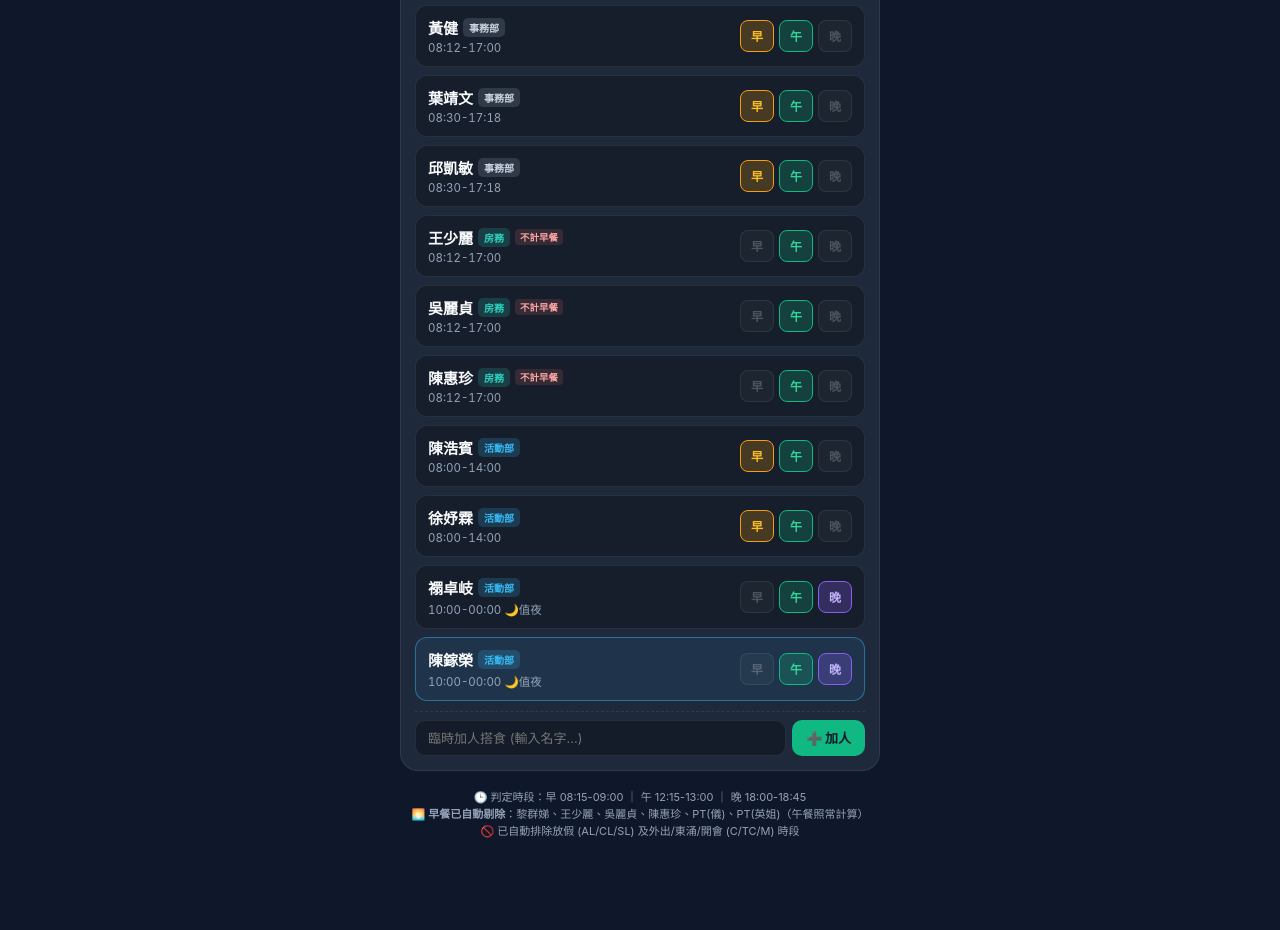
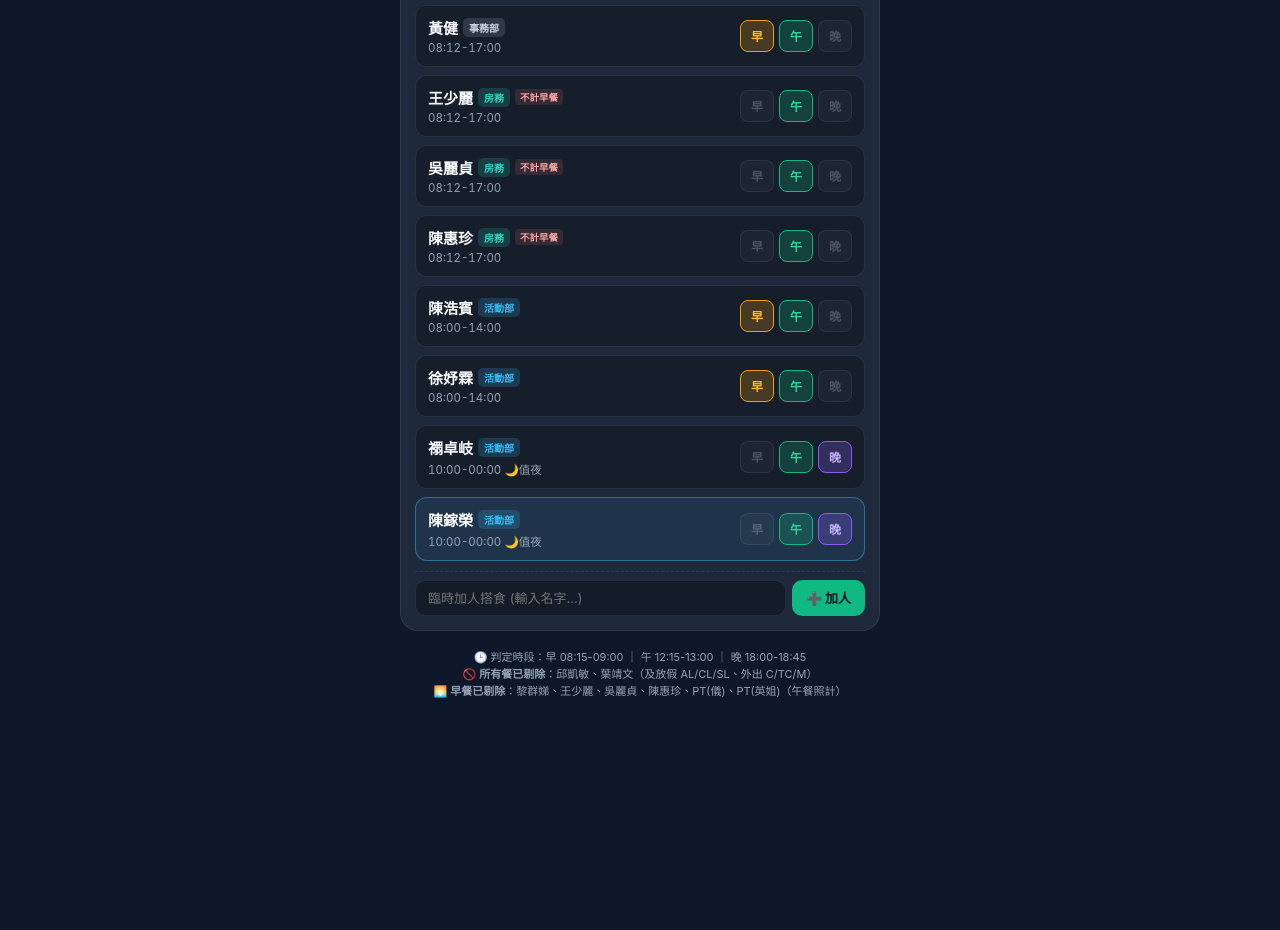
Before and after one commit to ahka0208-creator/Mealcheck, a plain HTML site: page index.html in a window 1280 px wide. Shown: the part 820-1750 px from the top of the page. After the commit the page ends 1610 px from the top, so only its background shows below. Drawn offline with Linux system fonts and the light colour scheme.

```diff
--- a/index.html
+++ b/index.html
@@ -523,7 +523,7 @@
             <button class="nav-arrow" onclick="stepDay(1)">▶</button>
         </div>
 
-        <!-- 早午晚 3 格大數（連確切用餐時段） -->
+        <!-- 早午晚 3 格大數 -->
         <div class="meals-grid">
             <div class="meal-card b-card" id="cardB" onclick="toggleMealFilter('B')">
                 <span class="meal-icon">🌅</span>
@@ -562,10 +562,10 @@
             <div style="font-size:13px; font-weight:900; color:var(--primary);">⚙️ 用餐時段重疊判定微調</div>
             <label class="rule-item">
                 <div>
-                    <strong>08:30 上班計早餐 (葉靖文、邱凱敏)</strong>
-                    <small>08:30–09:00 與早餐時段重疊 30 分鐘；關閉則只計 08:15 前上班者</small>
+                    <strong>黃健 (08:12 上班) 計早餐</strong>
+                    <small>08:12–17:00 涵蓋整個早餐時段；如不食早餐可關閉</small>
                 </div>
-                <input type="checkbox" id="rule0830Breakfast" class="switch-input" checked onchange="onRuleChange()">
+                <input type="checkbox" id="rule0812Breakfast" class="switch-input" checked onchange="onRuleChange()">
             </label>
             <label class="rule-item">
                 <div>
@@ -610,8 +610,8 @@
 
         <div class="excluded-note">
             🕒 判定時段：早 08:15-09:00 ｜ 午 12:15-13:00 ｜ 晚 18:00-18:45<br>
-            🌅 <strong>早餐已自動剔除</strong>：黎群娣、王少麗、吳麗貞、陳惠珍、PT(儀)、PT(英姐)（午餐照常計算）<br>
-            🚫 已自動排除放假 (AL/CL/SL) 及外出/東涌/開會 (C/TC/M) 時段
+            🚫 <strong>所有餐已剔除</strong>：邱凱敏、葉靖文（及放假 AL/CL/SL、外出 C/TC/M）<br>
+            🌅 <strong>早餐已剔除</strong>：黎群娣、王少麗、吳麗貞、陳惠珍、PT(儀)、PT(英姐)（午餐照計）
         </div>
     </div>
 
@@ -673,6 +673,8 @@
 
 <script>
     // ================= 2026年11月 完整整合更表資料 =================
+    // 已全餐剔除：邱凱敏、葉靖文
+    // 早餐剔除（午餐照計）：黎群娣、王少麗、吳麗貞、陳惠珍、PT(儀)、PT(英姐)
     const ROSTER_DATA = {
         1: { dow: "日", camp: "130出16出12出40日", staff: [
             { name: "李惠卿", dept: "廚房", intervals: [["07:00", "15:48"]] },
@@ -687,8 +689,6 @@
         ]},
         2: { dow: "一", camp: "營期空檔", staff: [
             { name: "張麗貞", dept: "廚房", intervals: [["09:12", "18:00"]] },
-            { name: "葉靖文", dept: "事務部", intervals: [["08:30", "17:18"]] },
-            { name: "邱凱敏", dept: "事務部", intervals: [["08:30", "17:18"]] },
             { name: "王少麗", dept: "房務", intervals: [["08:12", "17:00"]], noBreakfast: true },
             { name: "吳麗貞", dept: "房務", intervals: [["08:12", "17:00"]], noBreakfast: true },
             { name: "陳惠珍", dept: "房務", intervals: [["08:12", "17:00"]], noBreakfast: true },
@@ -696,8 +696,6 @@
         ]},
         3: { dow: "二", camp: "營期空檔", staff: [
             { name: "黃卓勳", dept: "廚房", intervals: [["09:12", "18:00"]] },
-            { name: "葉靖文", dept: "事務部", intervals: [["08:30", "17:18"]] },
-            { name: "邱凱敏", dept: "事務部", intervals: [["08:30", "17:18"]] },
             { name: "黎群娣", dept: "房務", intervals: [["08:12", "17:00"]], noBreakfast: true },
             { name: "王少麗", dept: "房務", intervals: [["08:12", "17:00"]], noBreakfast: true },
             { name: "陳惠珍", dept: "房務", intervals: [["08:12", "17:00"]], noBreakfast: true },
@@ -709,8 +707,6 @@
             { name: "吳玉英", dept: "廚房", intervals: [["09:12", "18:00"]] },
             { name: "李惠卿", dept: "廚房", intervals: [["13:00", "21:48"]] },
             { name: "張麗貞", dept: "廚房", intervals: [["13:00", "21:48"]] },
-            { name: "葉靖文", dept: "事務部", intervals: [["08:30", "17:18"]] },
-            { name: "邱凱敏", dept: "事務部", intervals: [["08:30", "17:18"]] },
             { name: "黎群娣", dept: "房務", intervals: [["08:12", "17:00"]], noBreakfast: true },
             { name: "吳麗貞", dept: "房務", intervals: [["08:12", "17:00"]], noBreakfast: true },
             { name: "楊世明", dept: "活動部", intervals: [["09:00", "17:00"]] },
@@ -725,8 +721,6 @@
             { name: "PT(YOYO)", dept: "廚房", intervals: [["07:00", "15:00"]] },
             { name: "張麗貞", dept: "廚房", intervals: [["13:00", "21:48"]] },
             { name: "PT(聰)", dept: "廚房", intervals: [["13:00", "21:00"]] },
-            { name: "葉靖文", dept: "事務部", intervals: [["08:30", "17:18"]] },
-            { name: "邱凱敏", dept: "事務部", intervals: [["08:30", "17:18"]] },
             { name: "黎群娣", dept: "房務", intervals: [["08:12", "17:00"]], noBreakfast: true },
             { name: "王少麗", dept: "房務", intervals: [["08:12", "17:00"]], noBreakfast: true },
             { name: "禤卓岐", dept: "活動部", intervals: [["08:00", "00:00"]], overnight: true },
@@ -743,8 +737,6 @@
             { name: "張麗貞", dept: "廚房", intervals: [["07:00", "13:00"], ["15:12", "18:00"]] },
             { name: "PT(JASMINE)", dept: "廚房", intervals: [["13:00", "21:00"]] },
             { name: "PT(紅姐)", dept: "廚房", intervals: [["18:00", "21:00"]] },
-            { name: "葉靖文", dept: "事務部", intervals: [["08:30", "17:18"]] },
-            { name: "邱凱敏", dept: "事務部", intervals: [["08:30", "17:18"]] },
             { name: "王少麗", dept: "房務", intervals: [["08:12", "17:00"]], noBreakfast: true },
             { name: "吳麗貞", dept: "房務", intervals: [["08:12", "17:00"]], noBreakfast: true },
             { name: "陳惠珍", dept: "房務", intervals: [["08:12", "17:00"]], noBreakfast: true },
@@ -761,7 +753,6 @@
             { name: "PT(徐玉卿)", dept: "廚房", intervals: [["07:00", "15:00"]] },
             { name: "PT(JASMINE)", dept: "廚房", intervals: [["13:00", "21:00"]] },
             { name: "PT(紅姐)", dept: "廚房", intervals: [["18:00", "21:00"]] },
-            { name: "葉靖文", dept: "事務部", intervals: [["08:30", "17:18"]] },
             { name: "王少麗", dept: "房務", intervals: [["08:12", "17:00"]], noBreakfast: true },
             { name: "吳麗貞", dept: "房務", intervals: [["08:12", "17:00"]], noBreakfast: true },
             { name: "陳惠珍", dept: "房務", intervals: [["08:12", "17:00"]], noBreakfast: true },
@@ -791,7 +782,6 @@
             { name: "PT(YOYO)", dept: "廚房", intervals: [["13:00", "21:00"]] },
             { name: "PT(紅姐)", dept: "廚房", intervals: [["18:00", "21:00"]] },
             { name: "黃健", dept: "事務部", intervals: [["08:12", "17:00"]] },
-            { name: "邱凱敏", dept: "事務部", intervals: [["08:30", "17:18"]] },
             { name: "王少麗", dept: "房務", intervals: [["08:12", "17:00"]], noBreakfast: true },
             { name: "吳麗貞", dept: "房務", intervals: [["08:12", "17:00"]], noBreakfast: true },
             { name: "伍嘉賢", dept: "活動部", intervals: [["08:00", "00:00"]], overnight: true },
@@ -806,8 +796,6 @@
             { name: "PT(聰)", dept: "廚房", intervals: [["13:00", "21:00"]] },
             { name: "PT(紅姐)", dept: "廚房", intervals: [["18:00", "21:00"]] },
             { name: "黃健", dept: "事務部", intervals: [["08:12", "17:00"]] },
-            { name: "葉靖文", dept: "事務部", intervals: [["08:30", "17:18"]] },
-            { name: "邱凱敏", dept: "事務部", intervals: [["08:30", "17:18"]] },
             { name: "吳麗貞", dept: "房務", intervals: [["08:12", "17:00"]], noBreakfast: true },
             { name: "陳惠珍", dept: "房務", intervals: [["08:12", "17:00"]], noBreakfast: true },
             { name: "伍嘉賢", dept: "活動部", intervals: [["08:00", "00:00"]], overnight: true },
@@ -823,8 +811,6 @@
             { name: "PT(聰)", dept: "廚房", intervals: [["13:00", "21:00"]] },
             { name: "PT(紅姐)", dept: "廚房", intervals: [["18:00", "21:00"]] },
             { name: "黃健", dept: "事務部", intervals: [["08:12", "17:00"]] },
-            { name: "葉靖文", dept: "事務部", intervals: [["08:30", "17:18"]] },
-            { name: "邱凱敏", dept: "事務部", intervals: [["08:30", "17:18"]] },
             { name: "王少麗", dept: "房務", intervals: [["08:12", "17:00"]], noBreakfast: true },
             { name: "吳麗貞", dept: "房務", intervals: [["08:12", "17:00"]], noBreakfast: true },
             { name: "陳惠珍", dept: "房務", intervals: [["08:12", "17:00"]], noBreakfast: true },
@@ -840,8 +826,6 @@
             { name: "PT(徐玉卿)", dept: "廚房", intervals: [["07:00", "15:00"]] },
             { name: "PT(紅姐)", dept: "廚房", intervals: [["18:00", "21:00"]] },
             { name: "黃健", dept: "事務部", intervals: [["08:12", "17:00"]] },
-            { name: "葉靖文", dept: "事務部", intervals: [["08:30", "17:18"]] },
-            { name: "邱凱敏", dept: "事務部", intervals: [["08:30", "17:18"]] },
             { name: "黎群娣", dept: "房務", intervals: [["08:12", "17:00"]], noBreakfast: true },
             { name: "陳惠珍", dept: "房務", intervals: [["08:12", "17:00"]], noBreakfast: true },
             { name: "楊世明", dept: "活動部", intervals: [["08:00", "00:00"]], overnight: true },
@@ -854,8 +838,6 @@
             { name: "李惠卿", dept: "廚房", intervals: [["07:00", "15:48"]] },
             { name: "PT(聰)", dept: "廚房", intervals: [["07:00", "15:00"]] },
             { name: "黃健", dept: "事務部", intervals: [["08:12", "17:00"]] },
-            { name: "葉靖文", dept: "事務部", intervals: [["08:30", "17:18"]] },
-            { name: "邱凱敏", dept: "事務部", intervals: [["08:30", "17:18"]] },
             { name: "王少麗", dept: "房務", intervals: [["08:12", "17:00"]], noBreakfast: true },
             { name: "吳麗貞", dept: "房務", intervals: [["08:12", "17:00"]], noBreakfast: true },
             { name: "陳惠珍", dept: "房務", intervals: [["08:12", "17:00"]], noBreakfast: true },
@@ -867,7 +849,6 @@
             { name: "黃卓勳", dept: "廚房", intervals: [["09:12", "18:00"]] },
             { name: "李惠卿", dept: "廚房", intervals: [["09:12", "18:00"]] },
             { name: "張麗貞", dept: "廚房", intervals: [["13:00", "21:48"]] },
-            { name: "葉靖文", dept: "事務部", intervals: [["08:30", "17:18"]] },
             { name: "黎群娣", dept: "房務", intervals: [["08:12", "17:00"]], noBreakfast: true },
             { name: "吳麗貞", dept: "房務", intervals: [["08:12", "17:00"]], noBreakfast: true },
             { name: "徐妤霖", dept: "活動部", intervals: [["08:00", "20:00"]] },
@@ -887,8 +868,6 @@
         16: { dow: "一", camp: "營期空檔", staff: [
             { name: "李惠卿", dept: "廚房", intervals: [["09:12", "18:00"]] },
             { name: "黃健", dept: "事務部", intervals: [["08:12", "17:00"]] },
-            { name: "葉靖文", dept: "事務部", intervals: [["08:30", "17:18"]] },
-            { name: "邱凱敏", dept: "事務部", intervals: [["08:30", "17:18"]] },
             { name: "王少麗", dept: "房務", intervals: [["08:12", "17:00"]], noBreakfast: true },
             { name: "陳惠珍", dept: "房務", intervals: [["08:12", "17:00"]], noBreakfast: true },
             { name: "楊世明", dept: "活動部", intervals: [["09:00", "17:00"]] },
@@ -897,8 +876,6 @@
         17: { dow: "二", camp: "營期空檔", staff: [
             { name: "張麗貞", dept: "廚房", intervals: [["09:12", "18:00"]] },
             { name: "黃健", dept: "事務部", intervals: [["08:12", "17:00"]] },
-            { name: "葉靖文", dept: "事務部", intervals: [["08:30", "17:18"]] },
-            { name: "邱凱敏", dept: "事務部", intervals: [["08:30", "17:18"]] },
             { name: "黎群娣", dept: "房務", intervals: [["08:12", "17:00"]], noBreakfast: true },
             { name: "吳麗貞", dept: "房務", intervals: [["08:12", "17:00"]], noBreakfast: true },
             { name: "陳浩賓", dept: "活動部", intervals: [["10:00", "18:00"]] },
@@ -909,8 +886,6 @@
             { name: "吳玉英", dept: "廚房", intervals: [["13:00", "21:48"]] },
             { name: "PT(聰)", dept: "廚房", intervals: [["13:00", "21:00"]] },
             { name: "黃健", dept: "事務部", intervals: [["08:12", "17:00"]] },
-            { name: "葉靖文", dept: "事務部", intervals: [["08:30", "17:18"]] },
-            { name: "邱凱敏", dept: "事務部", intervals: [["08:30", "17:18"]] },
             { name: "王少麗", dept: "房務", intervals: [["08:12", "17:00"]], noBreakfast: true },
             { name: "陳惠珍", dept: "房務", intervals: [["08:12", "17:00"]], noBreakfast: true },
             { name: "徐妤霖", dept: "活動部", intervals: [["10:00", "00:00"]], overnight: true },
@@ -925,8 +900,6 @@
             { name: "吳玉英", dept: "廚房", intervals: [["13:00", "21:48"]] },
             { name: "PT(紅姐)", dept: "廚房", intervals: [["18:00", "21:00"]] },
             { name: "黃健", dept: "事務部", intervals: [["08:12", "17:00"]] },
-            { name: "葉靖文", dept: "事務部", intervals: [["08:30", "17:18"]] },
-            { name: "邱凱敏", dept: "事務部", intervals: [["08:30", "17:18"]] },
             { name: "王少麗", dept: "房務", intervals: [["08:12", "17:00"]], noBreakfast: true },
             { name: "吳麗貞", dept: "房務", intervals: [["08:12", "17:00"]], noBreakfast: true },
             { name: "陳惠珍", dept: "房務", intervals: [["08:12", "17:00"]], noBreakfast: true },
@@ -943,8 +916,6 @@
             { name: "PT(聰)", dept: "廚房", intervals: [["13:00", "21:00"]] },
             { name: "PT(紅姐)", dept: "廚房", intervals: [["18:00", "21:00"]] },
             { name: "黃健", dept: "事務部", intervals: [["08:12", "17:00"]] },
-            { name: "葉靖文", dept: "事務部", intervals: [["08:30", "17:18"]] },
-            { name: "邱凱敏", dept: "事務部", intervals: [["08:30", "17:18"]] },
             { name: "黎群娣", dept: "房務", intervals: [["08:12", "17:00"]], noBreakfast: true },
             { name: "王少麗", dept: "房務", intervals: [["08:12", "17:00"]], noBreakfast: true },
             { name: "吳麗貞", dept: "房務", intervals: [["08:12", "17:00"]], noBreakfast: true },
@@ -959,7 +930,6 @@
             { name: "吳玉英", dept: "廚房", intervals: [["07:00", "15:48"]] },
             { name: "張麗貞", dept: "廚房", intervals: [["13:00", "21:48"]] },
             { name: "PT(紅姐)", dept: "廚房", intervals: [["18:00", "21:00"]] },
-            { name: "邱凱敏", dept: "事務部", intervals: [["08:30", "17:18"]] },
             { name: "黎群娣", dept: "房務", intervals: [["08:12", "17:00"]], noBreakfast: true },
             { name: "王少麗", dept: "房務", intervals: [["08:12", "17:00"]], noBreakfast: true },
             { name: "吳麗貞", dept: "房務", intervals: [["08:12", "17:00"]], noBreakfast: true },
@@ -982,14 +952,12 @@
         ]},
         23: { dow: "一", camp: "營期空檔", staff: [
             { name: "黃健", dept: "事務部", intervals: [["08:12", "17:00"]] },
-            { name: "邱凱敏", dept: "事務部", intervals: [["08:30", "17:18"]] },
             { name: "王少麗", dept: "房務", intervals: [["08:12", "17:00"]], noBreakfast: true },
             { name: "楊世明", dept: "活動部", intervals: [["09:00", "17:00"]] },
             { name: "陳鎵榮", dept: "活動部", intervals: [["10:00", "18:00"]] }
         ]},
         24: { dow: "二", camp: "營期空檔", staff: [
             { name: "黃健", dept: "事務部", intervals: [["08:12", "17:00"]] },
-            { name: "葉靖文", dept: "事務部", intervals: [["08:30", "17:18"]] },
             { name: "黎群娣", dept: "房務", intervals: [["08:12", "17:00"]], noBreakfast: true },
             { name: "吳麗貞", dept: "房務", intervals: [["08:12", "17:00"]], noBreakfast: true },
             { name: "陳惠珍", dept: "房務", intervals: [["08:12", "17:00"]], noBreakfast: true },
@@ -1002,8 +970,6 @@
             { name: "吳玉英", dept: "廚房", intervals: [["13:00", "21:48"]] },
             { name: "張麗貞", dept: "廚房", intervals: [["13:00", "21:48"]] },
             { name: "黃健", dept: "事務部", intervals: [["08:12", "17:00"]] },
-            { name: "葉靖文", dept: "事務部", intervals: [["08:30", "17:18"]] },
-            { name: "邱凱敏", dept: "事務部", intervals: [["08:30", "17:18"]] },
             { name: "黎群娣", dept: "房務", intervals: [["08:12", "17:00"]], noBreakfast: true },
             { name: "陳惠珍", dept: "房務", intervals: [["08:12", "17:00"]], noBreakfast: true },
             { name: "禤卓岐", dept: "活動部", intervals: [["10:00", "22:00"]] },
@@ -1017,8 +983,6 @@
             { name: "張麗貞", dept: "廚房", intervals: [["07:00", "13:00"], ["15:12", "18:00"]] },
             { name: "黃卓勳", dept: "廚房", intervals: [["13:00", "21:48"]] },
             { name: "黃健", dept: "事務部", intervals: [["08:12", "17:00"]] },
-            { name: "葉靖文", dept: "事務部", intervals: [["08:30", "17:18"]] },
-            { name: "邱凱敏", dept: "事務部", intervals: [["08:30", "17:18"]] },
             { name: "王少麗", dept: "房務", intervals: [["08:12", "17:00"]], noBreakfast: true },
             { name: "吳麗貞", dept: "房務", intervals: [["08:12", "17:00"]], noBreakfast: true },
             { name: "陳惠珍", dept: "房務", intervals: [["08:12", "17:00"]], noBreakfast: true },
@@ -1035,8 +999,6 @@
             { name: "張麗貞", dept: "廚房", intervals: [["07:00", "13:00"], ["15:12", "18:00"]] },
             { name: "黃卓勳", dept: "廚房", intervals: [["13:00", "21:48"]] },
             { name: "黃健", dept: "事務部", intervals: [["08:12", "17:00"]] },
-            { name: "葉靖文", dept: "事務部", intervals: [["08:30", "17:18"]] },
-            { name: "邱凱敏", dept: "事務部", intervals: [["08:30", "17:18"]] },
             { name: "黎群娣", dept: "房務", intervals: [["08:12", "17:00"]], noBreakfast: true },
             { name: "王少麗", dept: "房務", intervals: [["08:12", "17:00"]], noBreakfast: true },
             { name: "吳麗貞", dept: "房務", intervals: [["08:12", "17:00"]], noBreakfast: true },
@@ -1050,7 +1012,6 @@
             { name: "張麗貞", dept: "廚房", intervals: [["07:00", "13:00"], ["15:12", "18:00"]] },
             { name: "吳玉英", dept: "廚房", intervals: [["13:00", "21:00"]] },
             { name: "PT(聰)", dept: "廚房", intervals: [["13:00", "21:00"]] },
-            { name: "葉靖文", dept: "事務部", intervals: [["08:30", "17:18"]] },
             { name: "黎群娣", dept: "房務", intervals: [["08:12", "17:00"]], noBreakfast: true },
             { name: "王少麗", dept: "房務", intervals: [["08:12", "17:00"]], noBreakfast: true },
             { name: "吳麗貞", dept: "房務", intervals: [["08:12", "17:00"]], noBreakfast: true },
@@ -1074,7 +1035,6 @@
         30: { dow: "一", camp: "營期空檔", staff: [
             { name: "吳玉英", dept: "廚房", intervals: [["09:12", "18:00"]] },
             { name: "黃健", dept: "事務部", intervals: [["08:12", "17:00"]] },
-            { name: "邱凱敏", dept: "事務部", intervals: [["08:30", "17:18"]] },
             { name: "王少麗", dept: "房務", intervals: [["08:12", "17:00"]], noBreakfast: true },
             { name: "陳惠珍", dept: "房務", intervals: [["08:12", "17:00"]], noBreakfast: true },
             { name: "伍嘉賢", dept: "活動部", intervals: [["10:00", "18:00"]] },
@@ -1090,15 +1050,15 @@
         D: [18 * 60 + 0, 18 * 60 + 45]  // 18:00 - 18:45
     };
 
-    // ================= 狀態與本機儲存 (v3) =================
-    const STORAGE_OVERRIDES = 'smb_meal_overrides_202611_v3';
-    const STORAGE_EXTRAS = 'smb_meal_extras_202611_v3';
-    const STORAGE_RULES = 'smb_meal_rules_202611_v3';
+    // ================= 狀態與本機儲存 (v4) =================
+    const STORAGE_OVERRIDES = 'smb_meal_overrides_202611_v4';
+    const STORAGE_EXTRAS = 'smb_meal_extras_202611_v4';
+    const STORAGE_RULES = 'smb_meal_rules_202611_v4';
 
     let overrides = JSON.parse(localStorage.getItem(STORAGE_OVERRIDES)) || {};
     let extras = JSON.parse(localStorage.getItem(STORAGE_EXTRAS)) || {};
     let rules = JSON.parse(localStorage.getItem(STORAGE_RULES)) || {
-        breakfast0830: true,   // 08:30-17:18 與 08:15-09:00 重疊 30 分鐘，預設為計
+        breakfast0812: true,   // 黃健 08:12 上班涵蓋 08:15-09:00，預設為計
         lunch1300: false,      // 13:00 上班在 12:15-13:00 之後，預設不計
         dinner1800End: false   // 18:00 放工在 18:00-18:45 之前，預設不計
     };
@@ -1111,7 +1071,7 @@
         if (now.getFullYear() === 2026 && now.getMonth() === 10) {
             currentDay = now.getDate();
         }
-        document.getElementById('rule0830Breakfast').checked = rules.breakfast0830;
+        document.getElementById('rule0812Breakfast').checked = rules.breakfast0812;
         document.getElementById('rule1300Lunch').checked = rules.lunch1300;
         document.getElementById('rule1800EndDinner').checked = rules.dinner1800End;
 
@@ -1136,10 +1096,10 @@
         if (!person.noBreakfast) {
             b = intervals.some(([s, e]) => {
                 const sm = toMin(s), em = toMin(e, true);
-                if (rules.breakfast0830) {
-                    return sm < bEnd && em > bStart;      // 有重疊即計（含 08:30 上班）
+                if (!rules.breakfast0812 && person.dept === '事務部' && sm >= 492) {
+                    return false;
                 }
-                return sm <= bStart && em > bStart;       // 必須 08:15 或之前上班
+                return sm < bEnd && em > bStart;
             });
         }
 
@@ -1147,18 +1107,18 @@
         const l = intervals.some(([s, e]) => {
             const sm = toMin(s), em = toMin(e, true);
             if (rules.lunch1300) {
-                return sm <= lEnd && em > lStart;         // 包含 13:00 上班
+                return sm <= lEnd && em > lStart;
             }
-            return sm < lEnd && em > lStart;              // 嚴格重疊 12:15-13:00
+            return sm < lEnd && em > lStart;
         });
 
         // 晚餐：檢查上班時段是否與 18:00-18:45 重疊（18:00 放工預設不計，18:00 上班計）
         const d = intervals.some(([s, e]) => {
             const sm = toMin(s), em = toMin(e, true);
             if (rules.dinner1800End) {
-                return sm < dEnd && em >= dStart;         // 包含 18:00 放工
+                return sm < dEnd && em >= dStart;
             }
-            return sm < dEnd && em > dStart;              // 嚴格重疊 18:00-18:45
+            return sm < dEnd && em > dStart;
         });
 
         return { B: b, L: l, D: d };
@@ -1248,7 +1208,7 @@
     }
 
     function onRuleChange() {
-        rules.breakfast0830 = document.getElementById('rule0830Breakfast').checked;
+        rules.breakfast0812 = document.getElementById('rule0812Breakfast').checked;
         rules.lunch1300 = document.getElementById('rule1300Lunch').checked;
         rules.dinner1800End = document.getElementById('rule1800EndDinner').checked;
         localStorage.setItem(STORAGE_RULES, JSON.stringify(rules));
```
